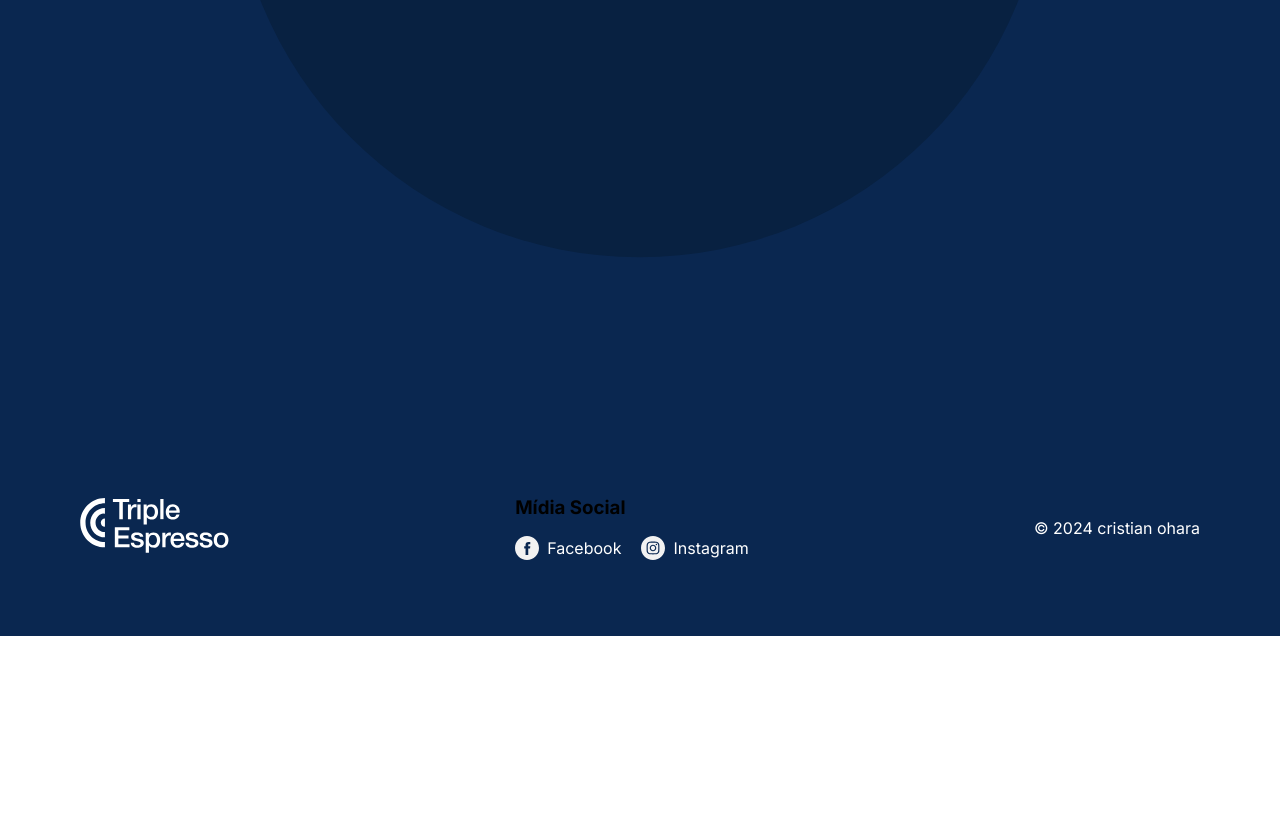
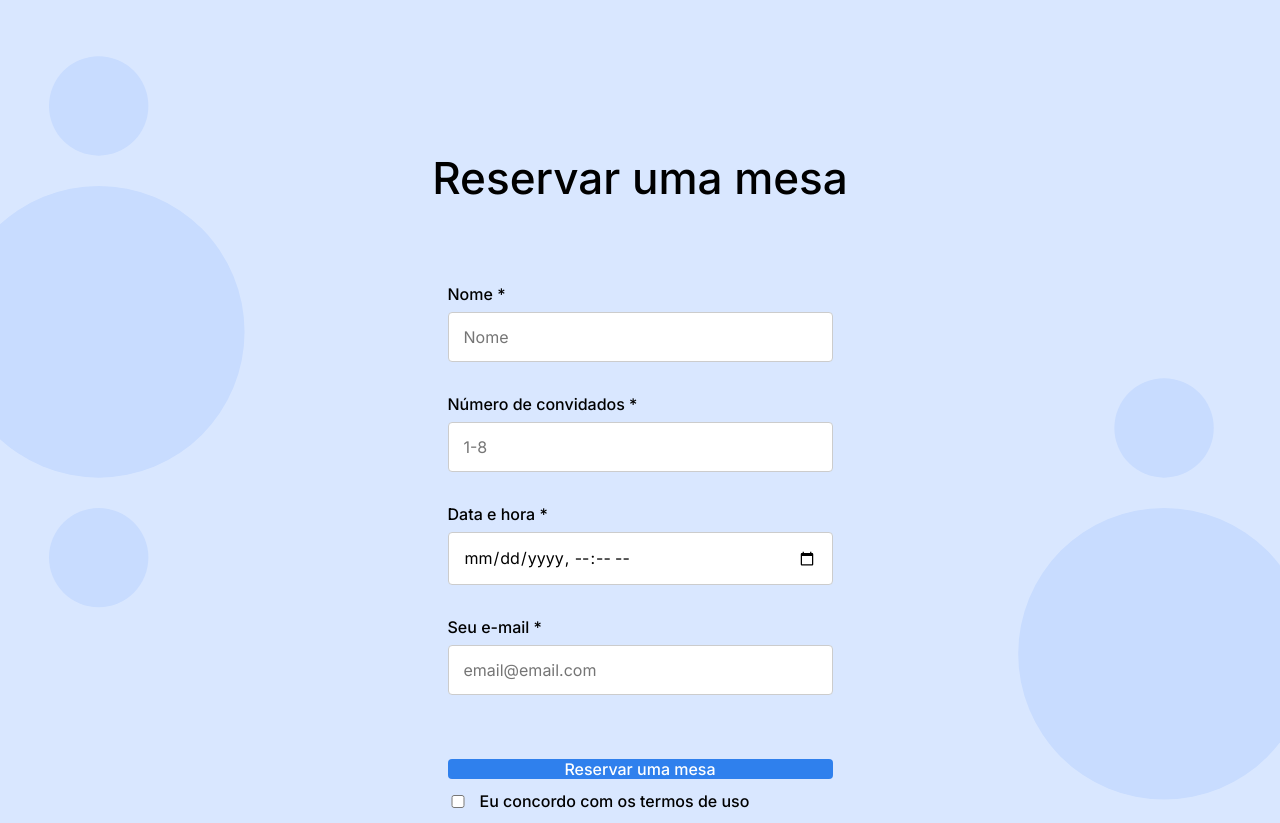
Before and after one commit to oharaohara96/web_project_coffeeshop, a plain HTML site: page index.html in a window 1280 px wide. Shown: the part 1538-2361 px from the top of the page. Before the commit the page ends 2174 px from the top, so only its background shows below. Drawn offline with nearby package versions, Linux system fonts and the light colour scheme.

Commit message:
ajuste no projeto e introducao ao formulario

```diff
--- a/index.html
+++ b/index.html
@@ -3,30 +3,20 @@
   <head>
     <meta charset="UTF-8" />
     <meta name="viewport" content="width=device-width, initial-scale=1.0" />
-    <meta charset="UTF-8" />
-    <meta name="viewport" content="width=device-width, initial-scale=1.0" />
 
+    <meta name="author" content="Cristian Ohara" />
     <meta
       name="description"
-      content="A coffeeshop Triple Peaks oferece cafés especiais, ambiente acolhedor para estudos e receitas exclusivas para o seu lanche."
+      content="A web_project_coffeeshop oferece cafés especiais e ambiente acolhedor."
     />
-    <meta name="author" content="Cristian Ohara" />
-    <meta
-      name="keywords"
-      content="café, coffeeshop, triple peaks, receitas de café, aeropress, prensa francesa"
-    />
-    />
+
     <link rel="preconnect" href="https://fonts.googleapis.com" />
     <link rel="preconnect" href="https://fonts.gstatic.com" crossorigin />
     <link
       href="https://fonts.googleapis.com/css2?family=Inter:wght@100..900&family=Noto+Serif:ital,wght@0,100..900;1,100..900&display=swap"
       rel="stylesheet"
     />
-    <meta name="author" content="Cristian ohara" />
-    <meta
-      name="keywords"
-      content="Aqui encontra-se o meu café, um canto para ser meu"
-    />
+
     <title>Meu café</title>
     <link rel="shortcut icon" href="favicon.ico" />
     <link rel="stylesheet" href="./vendor/normalize.css" />
@@ -117,7 +107,67 @@
           </div>
         </section>
 
-        <section class="reservation" id="reservation"></section>
+        <section class="reservation" id="reservation">
+          <h2 class="reservation__title">Reservar uma mesa</h2>
+
+          <form class="reservation__form form">
+            <fieldset class="form__fieldset">
+              <label class="form__label" for="nome">Nome *</label>
+              <input
+                type="text"
+                class="form__input"
+                name="nome"
+                id="nome"
+                placeholder="Nome"
+                required
+              />
+
+              <label class="form__label" for="guests"
+                >Número de convidados *</label
+              >
+              <input
+                type="number"
+                class="form__input"
+                name="guests"
+                id="guests"
+                min="1"
+                max="8"
+                placeholder="1-8"
+                required
+              />
+
+              <label class="form__label" for="date">Data e hora *</label>
+              <input
+                type="datetime-local"
+                class="form__input"
+                name="date"
+                id="date"
+                required
+              />
+
+              <label class="form__label" for="email">Seu e-mail *</label>
+              <input
+                type="email"
+                class="form__input"
+                name="email"
+                id="email"
+                placeholder="email@email.com"
+                required
+              />
+
+              <button type="submit" class="form__button">
+                Reservar uma mesa
+              </button>
+
+              <label class="form__label form__label_type_checkbox">
+                <input type="checkbox" class="form__checkbox" required />
+                <span class="form__checkbox-text"
+                  >Eu concordo com os termos de uso</span
+                >
+              </label>
+            </fieldset>
+          </form>
+        </section>
       </main>
 
       <footer class="footer" id="footer">
--- a/pages/index.css
+++ b/pages/index.css
@@ -208,4 +208,100 @@
 }
 .reservation {
   padding: 100px 0;
+  background-color: #d9e7ff;
+  background-image: url(../images/background_reservation.svg);
+  background-size: cover;
+  background-repeat: no-repeat;
+  background-position: center;
+  display: flex;
+  justify-content: center;
+  align-items: center;
+  height: 100vh;
+  flex-direction: column;
+  padding: 100px 0;
+  padding-top: 100px;
+  padding-bottom: 120px;
 }
+.reservation__title {
+  margin-top: 100px;
+  font-family: inter;
+  font-style: normal;
+  font-weight: 500;
+  font-size: 44px;
+  line-height: 52px;
+  margin-bottom: 80px;
+  text-align: center;
+  margin: 0 0 80px;
+}
+.form__input {
+  border-radius: 2px;
+}
+.reservation__form {
+  max-width: 470px;
+  width: 100%;
+}
+
+.form__fieldset {
+  border: none;
+  padding: 0;
+  margin: 0;
+  display: flex;
+  flex-direction: column;
+}
+
+.form__label {
+  display: block;
+  margin-bottom: 8px;
+  font-family: "Inter", sans-serif;
+  font-weight: 500;
+  font-size: 16px;
+}
+
+.form__input {
+  box-sizing: border-box;
+  width: 100%;
+  padding: 15px;
+  margin-bottom: 32px;
+  border: 1px solid #ccc;
+  border-radius: 4px;
+}
+
+.form__button {
+  margin-top: 32px;
+  margin-bottom: 12px;
+  background-color: #2f80ed;
+  color: #fff;
+  border: none;
+  border-radius: 4px;
+  font-family: "Inter", sans-serif;
+  font-size: 16px;
+  font-weight: 500;
+  cursor: pointer;
+}
+
+.form__button:hover {
+  opacity: 0.7;
+}
+
+.form__label_type_checkbox {
+  display: flex;
+  align-items: center;
+  gap: 12px;
+  font-family: "Inter", sans-serif;
+  font-size: 16px;
+  cursor: pointer;
+}
+
+.form__checkbox {
+  border-radius: 2px;
+  width: 20px;
+  margin: 0;
+}
+
+.form__checkbox-text {
+  font-size: 16px;
+}
+.form {
+  max-width: 385px;
+  width: 100%;
+}
```
